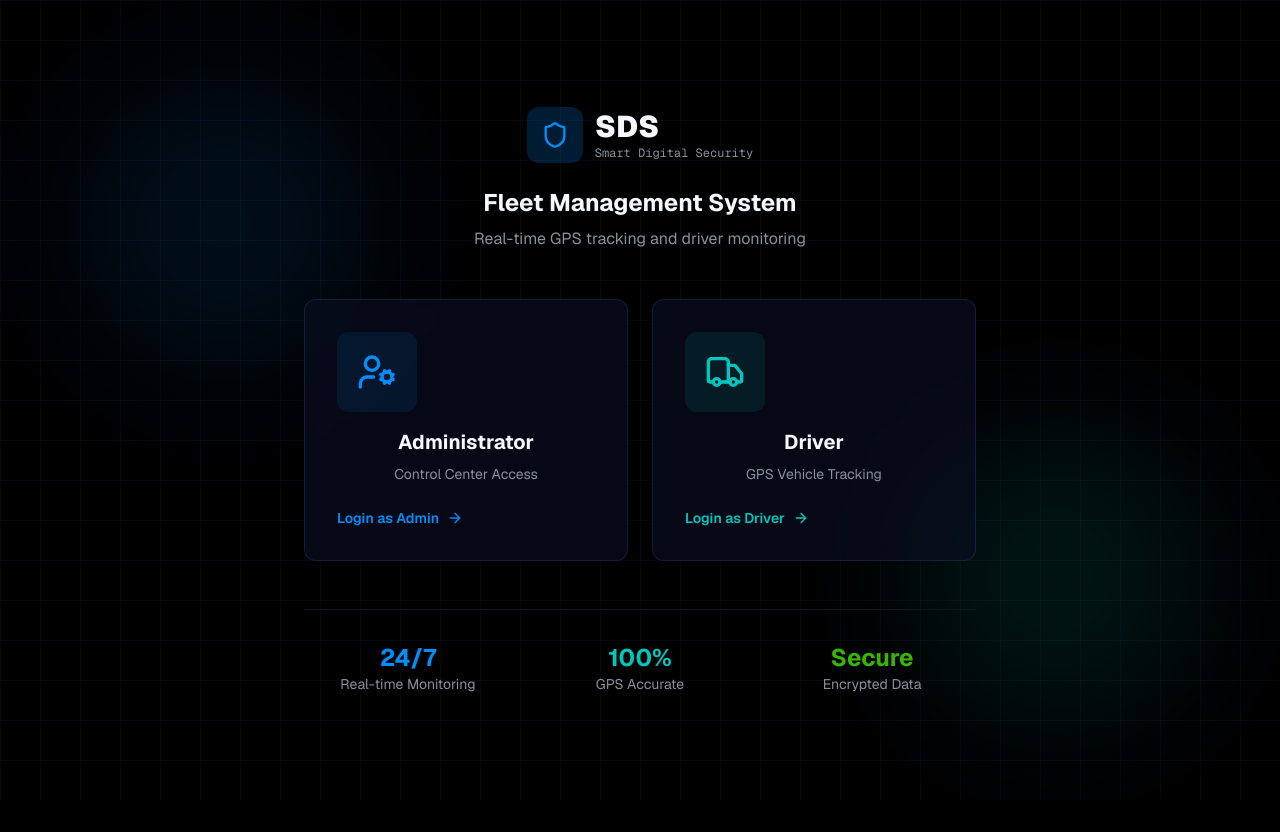
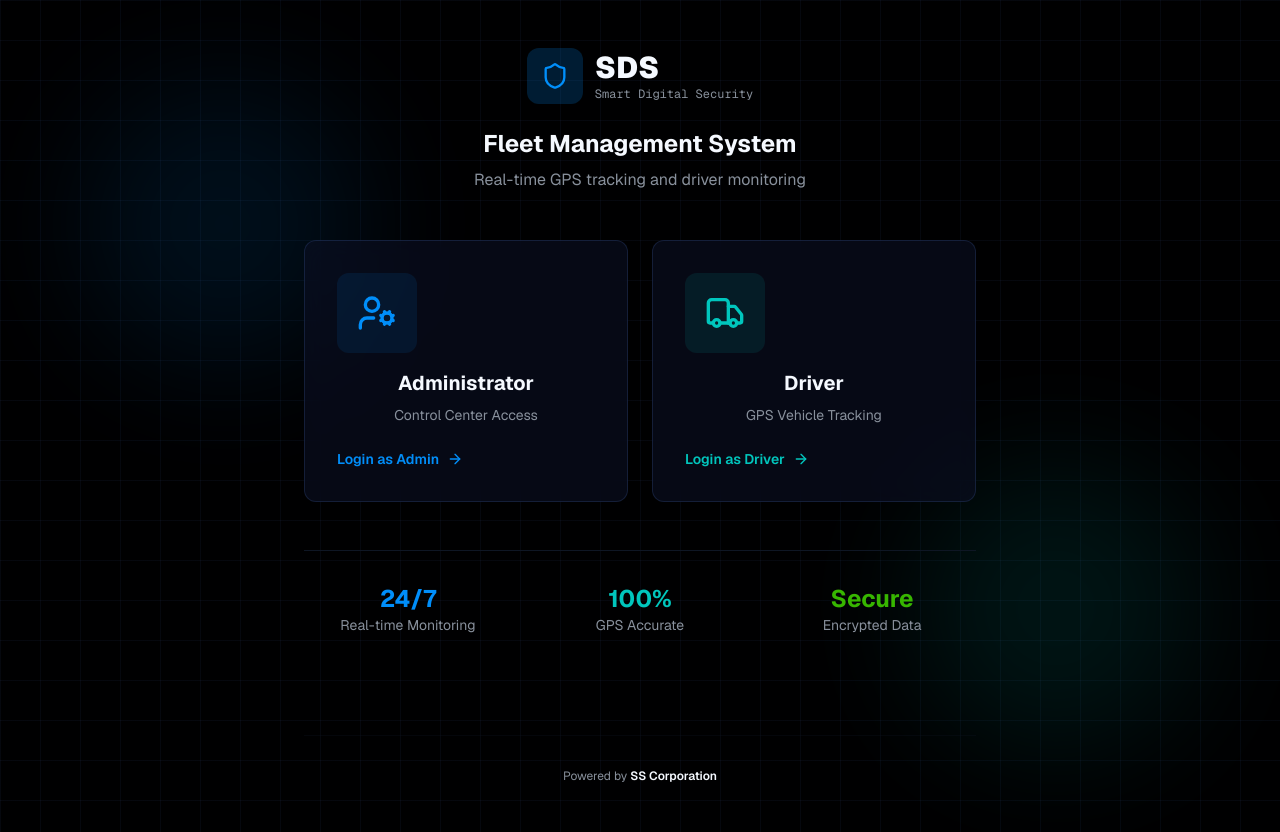
Before and after one commit to benfazili/Source-Code-SDS, a Next.js app: page / in a window 1280 px wide. Before the commit the page ends 800 px from the top, so only its background shows below. Built offline with nearby package versions, Linux system fonts and the light colour scheme.

Commit message:
feat: add footer to LoginScreen
Add "Powered by SS Corporation" footer with modern design.

```diff
--- a/components/login-screen.tsx
+++ b/components/login-screen.tsx
@@ -164,7 +164,8 @@ export function LoginScreen({ onLogin }: LoginScreenProps) {
         <div className="absolute bottom-20 right-20 w-72 h-72 bg-accent rounded-full blur-3xl" />
       </div>
 
-      <div className="w-full max-w-2xl relative z-10">
+      <div className="w-full max-w-2xl relative z-10 flex flex-col min-h-screen justify-between py-8">
+        <div>
         {!loginMode ? (
           <div>
             {/* Logo/Branding */}
@@ -455,6 +456,14 @@ export function LoginScreen({ onLogin }: LoginScreenProps) {
             </form>
           </div>
         )}
+        </div>
+
+        {/* Footer */}
+        <div className="text-center pt-8 border-t border-border/30">
+          <p className="text-xs text-muted-foreground">
+            Powered by <span className="font-semibold text-foreground">SS Corporation</span>
+          </p>
+        </div>
       </div>
     </div>
   );
```
